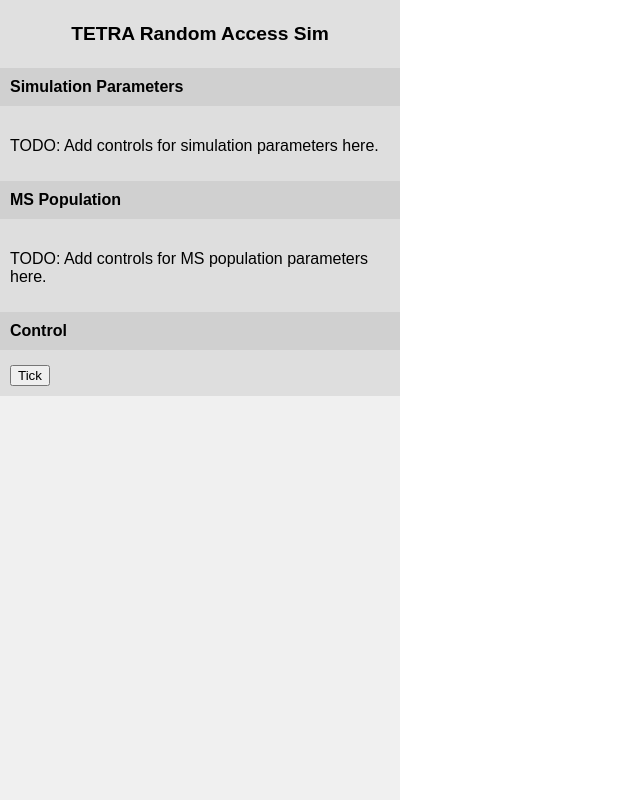
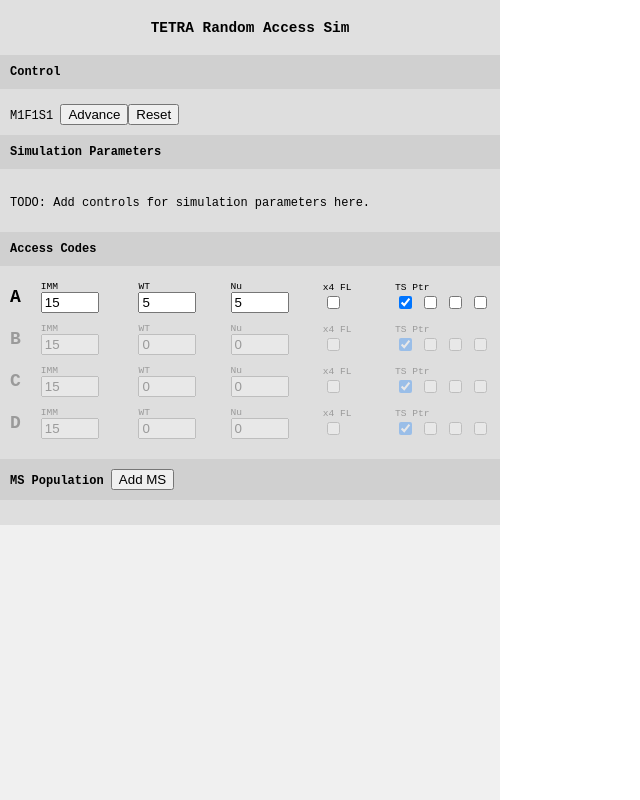
Before and after one commit to retsplines/tetra-ra-sim, a Vue app: page / in a window 1280 px wide. Shown: the whole page, without its empty margins (0-640 px from the left). Built offline with nearby package versions, Linux system fonts and the light colour scheme.

Commit message:
Add: Flesh out some more UI

```diff
--- a/index.html
+++ b/index.html
@@ -5,12 +5,7 @@
     <link rel="icon" href="/favicon.ico">
     <meta name="viewport" content="width=device-width, initial-scale=1.0">
     <title>Vite App</title>
-    <style>
-      body, html {
-        margin: 0;
-        font-family: sans-serif;
-      }
-    </style>
+    <link rel="stylesheet" href="src/default.scss">
   </head>
   <body>
     <div id="app"></div>
--- /dev/null
+++ b/src/AccessCode.vue
@@ -0,0 +1,70 @@
+<script setup lang="ts">
+
+import { AccessCode } from './sim/access_code';
+import TimeslotPointer from './TimeslotPointer.vue';
+
+// Allow AccessCode to be used statically in the template
+const AC = AccessCode;
+
+const props = defineProps<{
+    id: number,
+    accessCode: AccessCode
+}>()
+
+</script>
+
+<template>
+    <div class="access-code" v-bind:class="{'disabled': accessCode.nu == 0}">
+        <span class="id">{{ AC.getName(props.id) }}</span>
+            <label>
+                IMM
+                <input type="number" min="0" max="15" step="1" v-model="accessCode.imm">
+            </label>
+            <label>
+                WT
+                <input type="number" min="0" max="15" step="1" v-model="accessCode.wt">
+            </label>
+            <label>
+                Nu
+                <input type="number" min="0" max="15" step="1" v-model="accessCode.nu">
+            </label>
+            <label>
+                x4 FL
+                <input type="checkbox" v-model="accessCode.frameLengthFactor">
+            </label>
+            <label>
+                TS Ptr
+                <TimeslotPointer v-model="accessCode.timeslotPointer"></TimeslotPointer>
+            </label>
+    </div>
+</template>
+
+<style lang="scss" scoped>
+
+.access-code {
+
+    display: flex;
+    align-items: center;
+    gap: 20px;
+    margin-bottom: 10px;
+
+    .id {
+        font-weight: bold;
+        font-size: 1.5em;
+    }
+
+    label {
+        font-size: 0.8em;
+
+        input[type="number"] {
+            width: 50px;
+        }
+    }
+
+    &.disabled {
+        opacity: 0.3;
+    }
+
+}
+
+</style>
--- a/src/App.vue
+++ b/src/App.vue
@@ -3,6 +3,15 @@
     <div class="sidebar">
         <div class="title">
             <h1>TETRA Random Access Sim</h1>
+        </div>
+
+        <div class="section">
+            <div class="heading">Control</div>
+            <div class="body">
+                {{ sim.getTime().toString() }}
+                <button @click="sim.tick()">Advance</button>
+                <button @click="sim.reset()">Reset</button>
+            </div>
         </div>
 
         <div class="section">
@@ -13,40 +22,55 @@
         </div>
 
         <div class="section">
-            <div class="heading">MS Population</div>
+            <div class="heading">Access Codes</div>
             <div class="body">
-                <p>TODO: Add controls for MS population parameters here.</p>
+                <AccessCode v-for="(accessCode, index) in sim.getAccessCodes()" :access-code="accessCode" :id="index"></AccessCode>
             </div>
         </div>
 
         <div class="section">
-            <div class="heading">Control</div>
+            <div class="heading">
+                MS Population
+                <button @click="addMS()">Add MS</button>
+            </div>
             <div class="body">
-                <button @click="sim.tick()">Tick</button>
+                <MobileStation v-for="(mobileStation, index) in sim.getMobileStations()" :mobile-station="mobileStation" :id="index"></MobileStation>
             </div>
         </div>
 
     </div>
 
     <div class="main">
-        <Simulation></Simulation>
     </div>
 
 </template>
 
 <script setup lang="ts">
+
 import { ref } from 'vue';
-import Simulation from './Simulation.vue';
 import { Sim }  from './sim/sim';
+import { MS }  from './sim/ms';
+import AccessCode from './AccessCode.vue';
+import MobileStation from './MobileStation.vue';
 
-const sim = ref<Sim>(new Sim(10));
+const sim = ref<Sim>(new Sim());
+
+/**
+ * Add an MS to the simulation, by default using Access Code A.
+ */
+function addMS() {
+    // Generate an incremental ISSI based on 1024 + the current number of MS instances
+    const issi = 1024 + sim.value.getMobileStations().length;
+    const ms = new MS(issi, sim.value.getAccessCodes()[0], sim.value);
+    sim.value.addMS(ms);
+}
 
 </script>
 
 <style lang="scss" scoped>
 
 .sidebar {
-    width: 400px;
+    width: 500px;
     height: 100vh;
     background-color: #f0f0f0;
     float: left;
--- /dev/null
+++ b/src/MobileStation.vue
@@ -0,0 +1,73 @@
+<script setup lang="ts">
+import { MS, State } from './sim/ms';
+import { AccessCode } from './sim/access_code';
+
+const AC = AccessCode;
+
+const MSState = State;
+
+defineProps<{
+    id: number,
+    mobileStation: MS
+}>()
+
+</script>
+
+<template>
+    <div class="ms">
+        <div class="issi">{{ mobileStation.issi }}</div>
+        <div class="properties">
+
+            <div class="state">
+                <span v-if="mobileStation.getState() === MSState.Idle">Idle</span>
+                <span v-else-if="mobileStation.getState() === MSState.HasMessageToSend">Waiting for Opportunity</span>
+                <span v-else-if="mobileStation.getState() === MSState.WaitingForAccessFrame">Waiting for Access Frame</span>
+                <span v-else-if="mobileStation.getState() === MSState.WaitingForRandomSubslotWithinAccessFrame">Waiting for Random Subslot</span>
+                <span v-else-if="mobileStation.getState() === MSState.GivenUp">Given Up</span>
+                <span v-else-if="mobileStation.getState() === MSState.Succeeded">Succeeded</span>
+            </div>
+
+            <div class="access-codes">
+                Access Code <select v-model="mobileStation.accessCode">
+                    <option v-for="(accessCode, index) in mobileStation.sim.getAccessCodes()" :value="accessCode">
+                        {{ AC.getName(index) }}
+                    </option>
+                </select>
+            </div>
+
+        </div>
+        <div class="actions">
+            <button @click="mobileStation.requestMessage()">Req. Msg</button>
+        </div>
+    </div>
+</template>
+
+<style lang="scss" scoped>
+
+.ms {
+    display: flex;
+    align-items: center;
+    gap: 20px;
+
+    .issi {
+        font-weight: bold;
+        font-size: 1.5em;
+        vertical-align: top;
+        align-self: flex-start;
+    }
+
+    .state {
+        font-weight: bold;
+    }
+
+    .properties {
+        flex-grow: 1;
+    }
+
+    :not(:last-child)   {
+        margin-bottom: 10px;
+    }
+
+}
+
+</style>
--- /dev/null
+++ b/src/TimeslotPointer.vue
@@ -0,0 +1,24 @@
+<script setup lang="ts">
+
+const model = defineModel();
+
+</script>
+
+<template>
+    <div class="timeslot-pointer">
+        <input type="checkbox" v-model="model[0]">
+        <input type="checkbox" v-model="model[1]">
+        <input type="checkbox" v-model="model[2]">
+        <input type="checkbox" v-model="model[3]">
+    </div>
+</template>
+
+<style lang="scss" scoped>
+
+// No wrapping of the checkboxes
+.timeslot-pointer {
+    display: flex;
+    flex-direction: row;
+    gap: 5px;
+}
+</style>
--- /dev/null
+++ b/src/default.scss
@@ -0,0 +1,5 @@
+body, html {
+    margin: 0;
+    font-family: monospace, sans-serif;
+    font-size: 12px;
+}
--- a/src/sim/access_code.ts
+++ b/src/sim/access_code.ts
@@ -1,4 +1,6 @@
 import type { IMM } from "./imm";
+
+export const ALL_SUBSCRIBER_CLASSES = [0, 1, 2, 3, 4, 5, 6, 7, 8, 9, 10, 11, 12, 13, 14, 15];
 
 /**
  * An access code
@@ -6,36 +8,22 @@ import type { IMM } from "./imm";
 export class AccessCode {
 
     constructor(
-        private imm: IMM,
-        private wt: number,
-        private nu: number,
-        private frameLengthFactor: number,
-        private timeslotPointer: [boolean, boolean, boolean, boolean],
-        private subscriberClasses: number[],
+        public imm: IMM,
+        public wt: number,
+        public nu: number,
+        public frameLengthFactor: number,
+        public timeslotPointer: [boolean, boolean, boolean, boolean],
+        public subscriberClasses: number[] = ALL_SUBSCRIBER_CLASSES,
     ) {}
 
-    getIMM(): IMM {
-        return this.imm;
-    }
-
-    getWT(): number {
-        return this.wt;
-    }
-
-    getNU(): number {
-        return this.nu;
-    }
-
-    getFrameLengthFactor(): number {
-        return this.frameLengthFactor;
-    }
-
-    getTimeslotPointer(): [boolean, boolean, boolean, boolean] {
-        return this.timeslotPointer;
-    }
-
-    getSubscriberClasses(): number[] {
-        return this.subscriberClasses;
+    /**
+     * Get the "letter" name of an access code based on index.
+     */
+    public static getName(index: number): string {
+        if (index < 0) {
+            throw new Error(`Invalid access code index: ${index}`);
+        }
+        return String.fromCharCode(65 + index);
     }
 
     /**
--- a/src/sim/ms.ts
+++ b/src/sim/ms.ts
@@ -1,10 +1,10 @@
 import { AccessCode } from './access_code';
 import { IMM } from './imm';
-import type { StimulusStrategy } from './stimulus/stimulus_strategy';
+import type { Sim } from './sim';
 import type { Tick } from './tick';
 import type { TDMATime } from './time';
 
-enum State {
+export enum State {
 
     // The MS is idle and has no message to send
     Idle,
@@ -17,6 +17,12 @@ enum State {
 
     // MS has obtained an access frame, decided on a subslot and is waiting for it
     WaitingForRandomSubslotWithinAccessFrame,
+
+    // MS has given up (WT expired)
+    GivenUp,
+
+    // MS has successfully transmitted its message
+    Succeeded
 }
 
 /**
@@ -40,11 +46,29 @@ export class MS {
     // The calculated random subslot index that this MS will attempt to transmit in within the current access frame
     private randomSubslotIndex = 0;
 
+    // Has a message been requested?
+    private messageRequested = false;
+
     constructor(
-        private messageStimulus: StimulusStrategy,
-        private accessCode: AccessCode
+        public readonly issi: number,
+        public accessCode: AccessCode,
+        public readonly sim: Sim
     ) {
         // Initialize the MS instance
+    }
+
+    /**
+     * Mark the MS as having a message to send.
+     */
+    public requestMessage() {
+        this.messageRequested = true;
+    }
+
+    /**
+     * Get the current state of the MS.
+     */
+    public getState(): State {
+        return this.state;
     }
 
     /**
@@ -58,13 +82,13 @@ export class MS {
             case State.Idle:
 
                 // Decide if we should transition to the "HasMessageToSend" state based on the stimulus
-                if (this.messageStimulus.shouldProc(time)) {
+                if (this.messageRequested) {
                     this.state = State.HasMessageToSend;
-                    this.imm = this.accessCode.getIMM();
-                    this.nu = this.accessCode.getNU();
+                    this.imm = this.accessCode.imm;
+                    this.nu = this.accessCode.nu;
 
                     // If "always randomise" is set, then we skip straight to waiting for an access frame
-                    if (this.accessCode.getIMM() == IMM.AlwaysRandomise) {
+                    if (this.accessCode.imm == IMM.AlwaysRandomise) {
                         this.state = State.WaitingForAccessFrame;
                     }
                 }
@@ -96,8 +120,6 @@ export class MS {
 
                 break;
 
-
-
         }
 
         return false;
--- a/src/sim/sim.ts
+++ b/src/sim/sim.ts
@@ -1,26 +1,105 @@
-import type { AccessCode } from './access_code.ts';
+import { AccessCode, ALL_SUBSCRIBER_CLASSES } from './access_code.ts';
+import { IMM } from './imm.ts';
 import { MS } from './ms.ts';
+import type { Tick } from './tick.ts';
 import { TDMATime } from './time.ts';
 
 export class Sim {
 
+    /**
+     * The population of MSs in the simulation.
+     */
     private population: MS[] = [];
 
-    private accessCodes: AccessCode[] = [];
+    /**
+     * Access Codes that are registered within the simulation.
+     * There are always 4, but some may be disabled (Nu = 0).
+     */
+    private accessCodes: [AccessCode, AccessCode, AccessCode, AccessCode] = [
 
+        new AccessCode(
+            IMM.Immediate,
+            5,
+            5,
+            1,
+            [true, false, false, false],
+            ALL_SUBSCRIBER_CLASSES
+        ),
+
+        new AccessCode(
+            IMM.Immediate,
+            0,
+            0,
+            1,
+            [true, false, false, false],
+            ALL_SUBSCRIBER_CLASSES
+        ),
+
+        new AccessCode(
+            IMM.Immediate,
+            0,
+            0,
+            1,
+            [true, false, false, false],
+            ALL_SUBSCRIBER_CLASSES
+        ),
+
+        new AccessCode(
+            IMM.Immediate,
+            0,
+            0,
+            1,
+            [true, false, false, false],
+            ALL_SUBSCRIBER_CLASSES
+        ),
+    ];
+
+    /**
+     * The current time in the simulation, represented as a TDMA timestamp.
+     */
     private time: TDMATime = new TDMATime();
 
-    constructor(
-        populationSize: number
-    ) {
-
+    constructor() {
     }
 
-    public tick() {
-        this.time.tick();
+    /**
+     * Add an MS
+     */
+    public addMS(ms: MS){
+        this.population.push(ms);
     }
 
-    public getTime() {
+    /**
+     * Advance the simulation by one tick, returning any events that occur during that tick.
+     */
+    public tick(): Tick[] {
+
+        this.time.tick();
+        let events = [];
+
+        for (const ms of this.population) {
+            events.push(ms.tick(this.time));
+        }
+
+        return events;
+    }
+
+    /**
+     * Reset the simulation to its initial state.
+     */
+    public reset() {
+        this.time = new TDMATime();
+    }
+
+    public getTime(): TDMATime {
         return this.time;
     }
+
+    public getAccessCodes(): [AccessCode, AccessCode, AccessCode, AccessCode] {
+        return this.accessCodes;
+    }
+
+    public getMobileStations(): MS[] {
+        return this.population;
+    }
 }
--- a/src/sim/time.ts
+++ b/src/sim/time.ts
@@ -21,6 +21,10 @@ export class TDMATime {
         this.slot = slot;
         this.frame = frame;
         this.multiframe = multiframe;
+    }
+
+    public toString(): string {
+        return `M${this.multiframe}F${this.frame}S${this.slot}`;
     }
 
     public tick(): void {
```
Also changed, not shown: src/MobileStations.vue (deleted), src/Result.vue (renamed from src/Simulation.vue).
